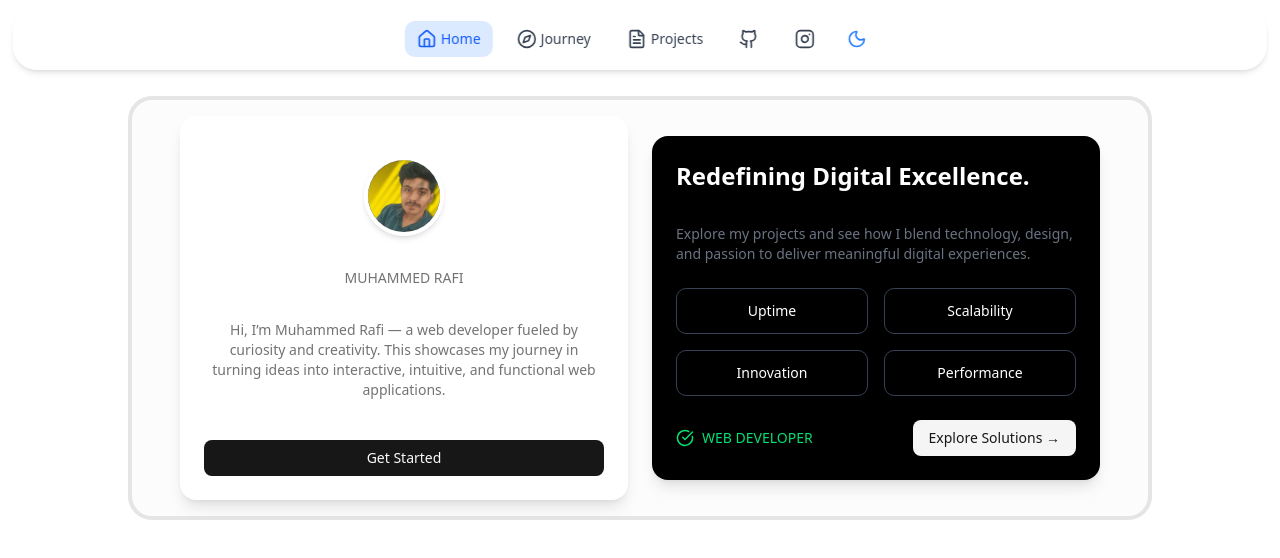
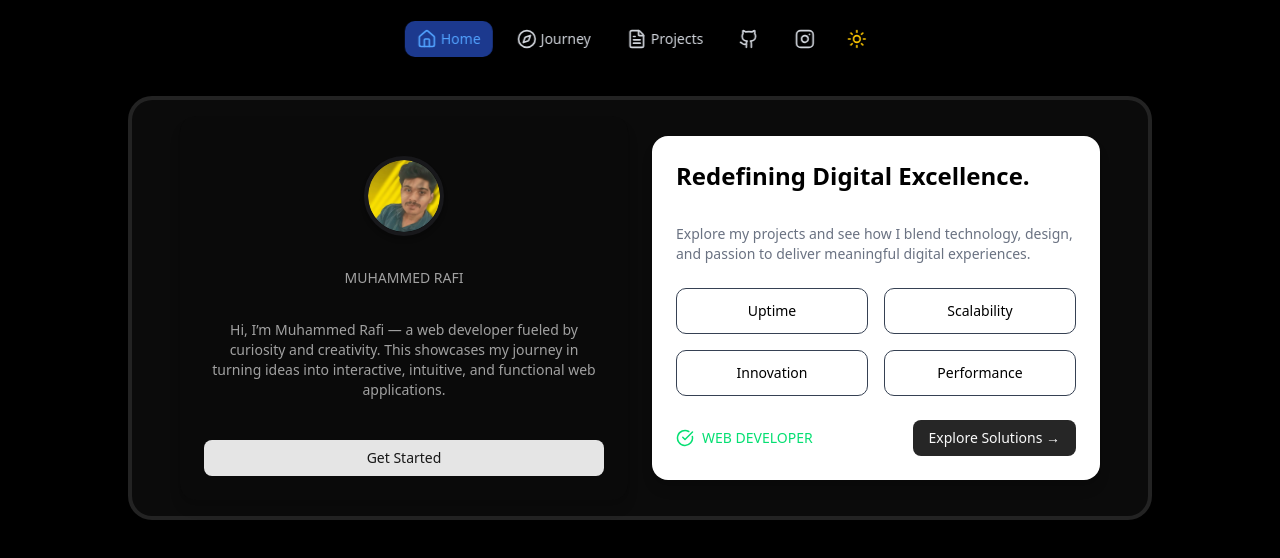
Before and after one commit to muhammedrafii/personalwebsite, a Next.js app: page / in a window 1280 px wide. Shown: the top 558 px of the page. Built offline with nearby package versions, Linux system fonts and the light colour scheme.

Commit message:
Default dark theme + navbar update

```diff
--- a/components/ruixen/hover-gradient-navbar.tsx
+++ b/components/ruixen/hover-gradient-navbar.tsx
@@ -32,24 +32,20 @@ const menuItems: MenuItem[] = [
 ];
 
 export default function HoverGradientNavBar() {
-  const [isDark, setIsDark] = useState(false);
+  const [isDark, setIsDark] = useState(true);
   const pathname = usePathname();
 
-  // Load theme from localStorage
+  // Always start in dark theme
   useEffect(() => {
-    const saved = localStorage.getItem("theme");
-    if (saved === "dark") {
-      setIsDark(true);
-      document.documentElement.classList.add("dark");
-    }
+    document.documentElement.classList.add("dark");
+    setIsDark(true);
   }, []);
 
-  // Toggle theme
+  // Toggle theme (does NOT save to localStorage)
   const toggleTheme = () => {
     const dark = !isDark;
     setIsDark(dark);
     document.documentElement.classList.toggle("dark", dark);
-    localStorage.setItem("theme", dark ? "dark" : "light");
   };
 
   return (
```
